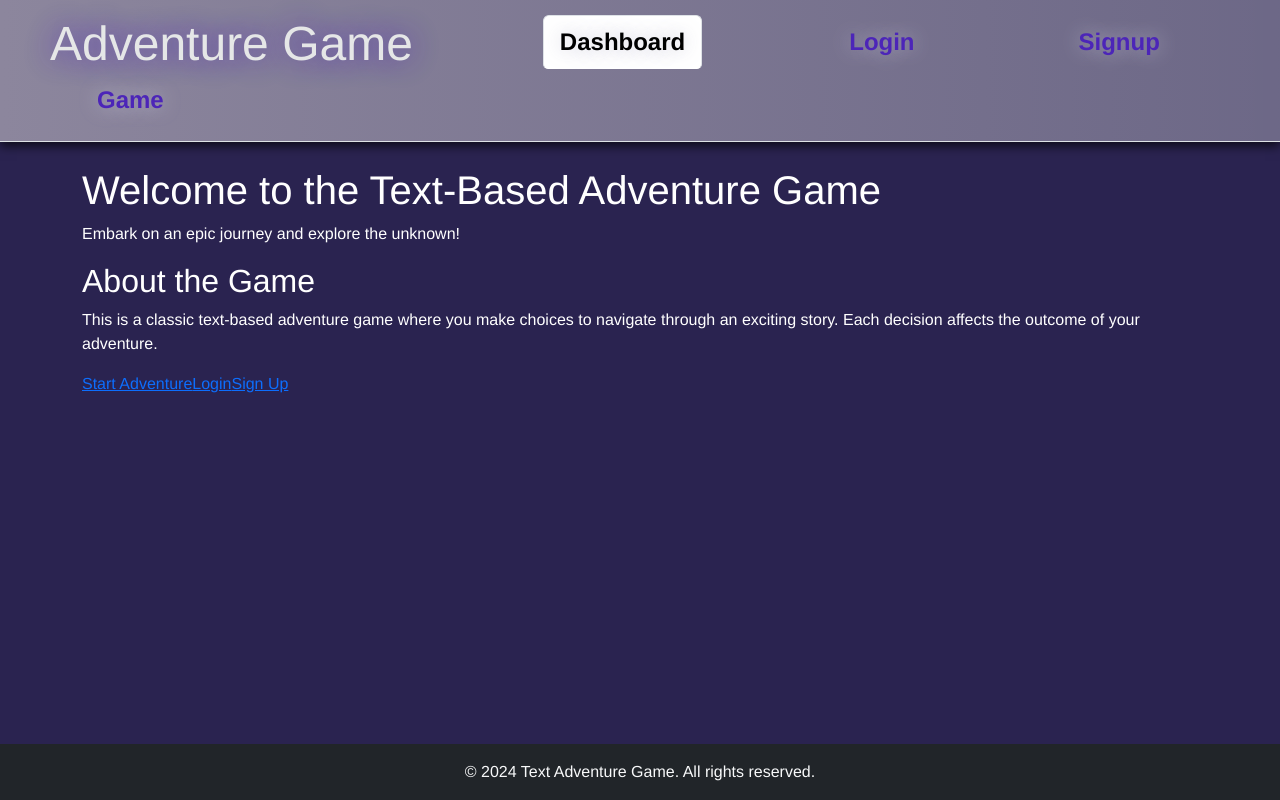
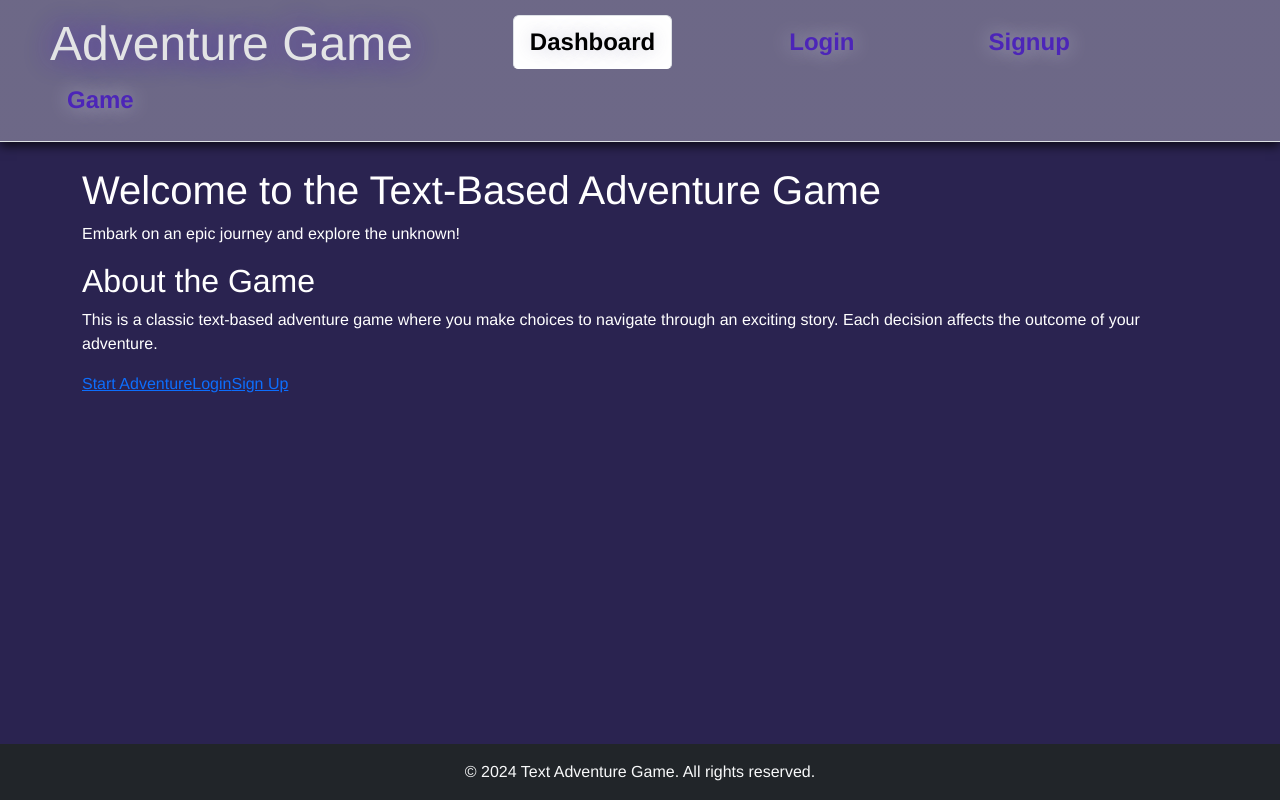
Before and after one commit to Flem-House-Dev/Text-Based-Adventure-Game, a React (Vite) app in the folder client/: page / in a window 1280 px wide. Built offline with nearby package versions, Linux system fonts and the light colour scheme.

Commit message:
cleaning up UI a bit

```diff
--- a/client/src/styles/styles.css
+++ b/client/src/styles/styles.css
@@ -1,35 +1,39 @@
 /* Global Styles */
+:root {
+    --color-background: #2a2350;
+    --color-primary: #4c25b8;
+    --color-secondary: #eff1ef;
+    --color-link-hover: #ffffff50;
+    --color-text: #ffffff;
+    --color-shadow: rgba(0, 0, 0, 0.7);
+}
+
 body {
-    background-color: var(--blu);
-    color: #ffffff;
+    background-color: var(--color-background);
+    color: var(--color-text);
     font-family: 'Franklin Gothic Medium', 'Arial Narrow', Arial, sans-serif;
     margin: 0;
     padding: 0;
 }
 
-:root {
-    --blu: #2a2350;
-    --pur: #4c25b8;
-}
-
 /* Header Styles */
 .header {
-    color: #eff1ef;
+    color: var(--color-secondary);
     font-size: 3rem;
-    text-shadow: 0 0 30px var(--pur);
+    text-shadow: 0 0 30px var(--color-primary);
     animation: flicker 2s infinite;
-    margin: 0 50px 0 50px;
+    margin: 0 50px;
 }
 
 /* Navbar Styles */
 .nav {
-    background: linear-gradient(to right, #f7f2f17a, #ffffff50);
+    background: linear-gradient(to right, var(--color-link-hover), var(--color-link-hover));
     padding: 15px 0;
-    box-shadow: 0 4px 10px rgba(0, 0, 0, 0.7);
+    box-shadow: 0 4px 10px var(--color-shadow);
 }
 
 .nav-link {
-    color: var(--pur);
+    color: var(--color-primary);
     font-size: 1.5rem;
     text-decoration: none;
     font-weight: bold;
@@ -37,13 +41,14 @@ body {
     border-radius: 5px;
     position: relative;
     text-shadow: 0 0 20px #c1bed3d5;
-    margin: 0 50px 0 80px;
+    margin: 0 50px;
+    transition: all 0.3s ease;
 }
 
 .nav-link:hover {
-    background-color: var(--pur);
-    color: var(--blu);
-    border: 2px solid var(--blu);
+    background-color: var(--color-primary);
+    color: var(--color-background);
+    border: 2px solid var(--color-background);
     box-shadow: 0 0 15px white;
 }
 
```
